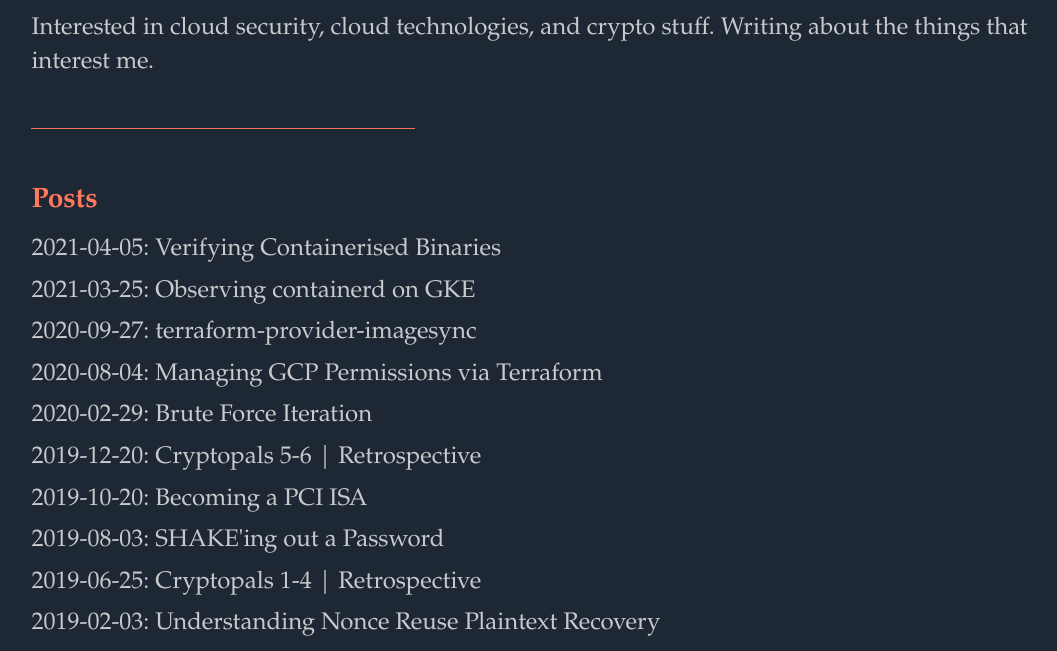
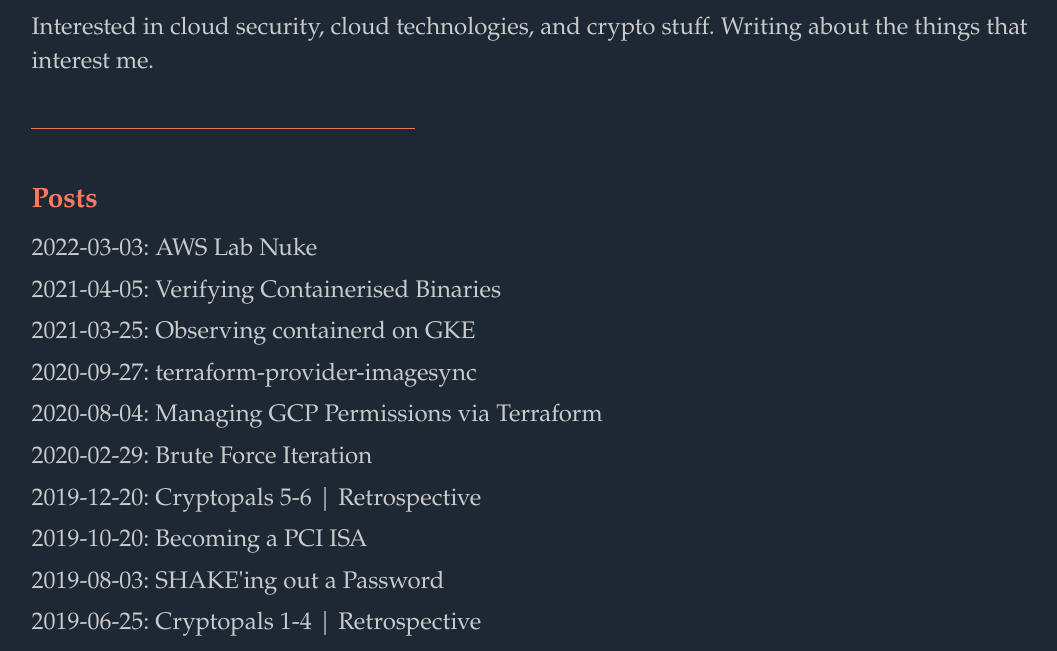
Before and after one commit to sHesl/sHesl.github.io, a website: page index.html in a window 1280 px wide. Shown: the part 140-791 px from the top of the page, without its empty margins (71-1128 px from the left). Drawn offline with Linux system fonts and the light colour scheme.

Commit message:
aws-lab-nuke

```diff
--- a/index.html
+++ b/index.html
@@ -14,6 +14,7 @@
     <div class="divider"></div>
     <div class="flex-column">
       <h3 style="margin:20px 0px 5px !important;">Posts</h3>
+      <a href="./posts/20220303_aws_lab_nuke.html">2022-03-03: AWS Lab Nuke</a>
       <a href="./posts/20210405_verifying_containerised_binaries.html">2021-04-05: Verifying Containerised Binaries</a>
       <a href="./posts/20210325_containerd_on_gke.html">2021-03-25: Observing containerd on GKE</a>
       <a href="./posts/20200927_terraform_provider_imagesync.html">2020-09-27: terraform-provider-imagesync</a>
```
